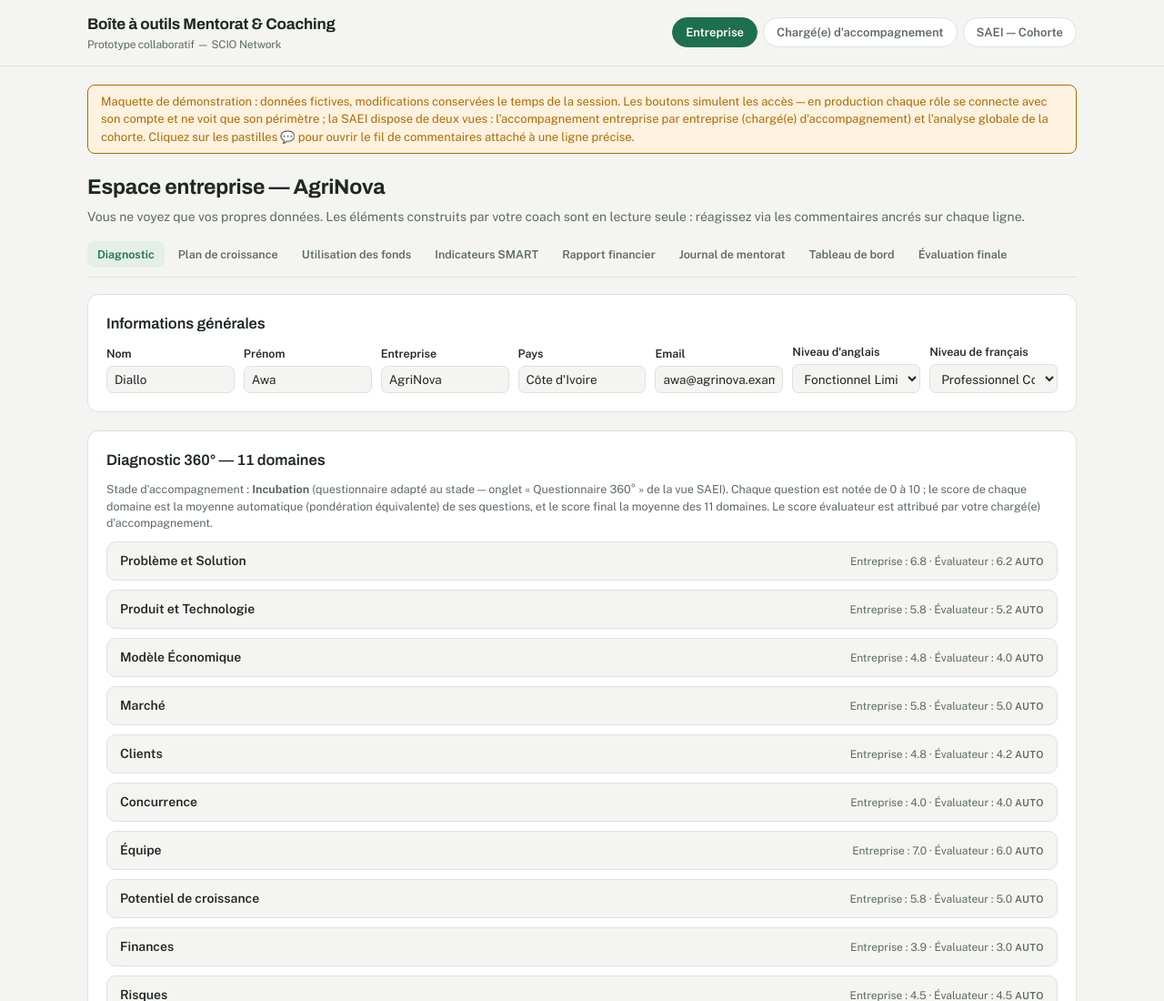
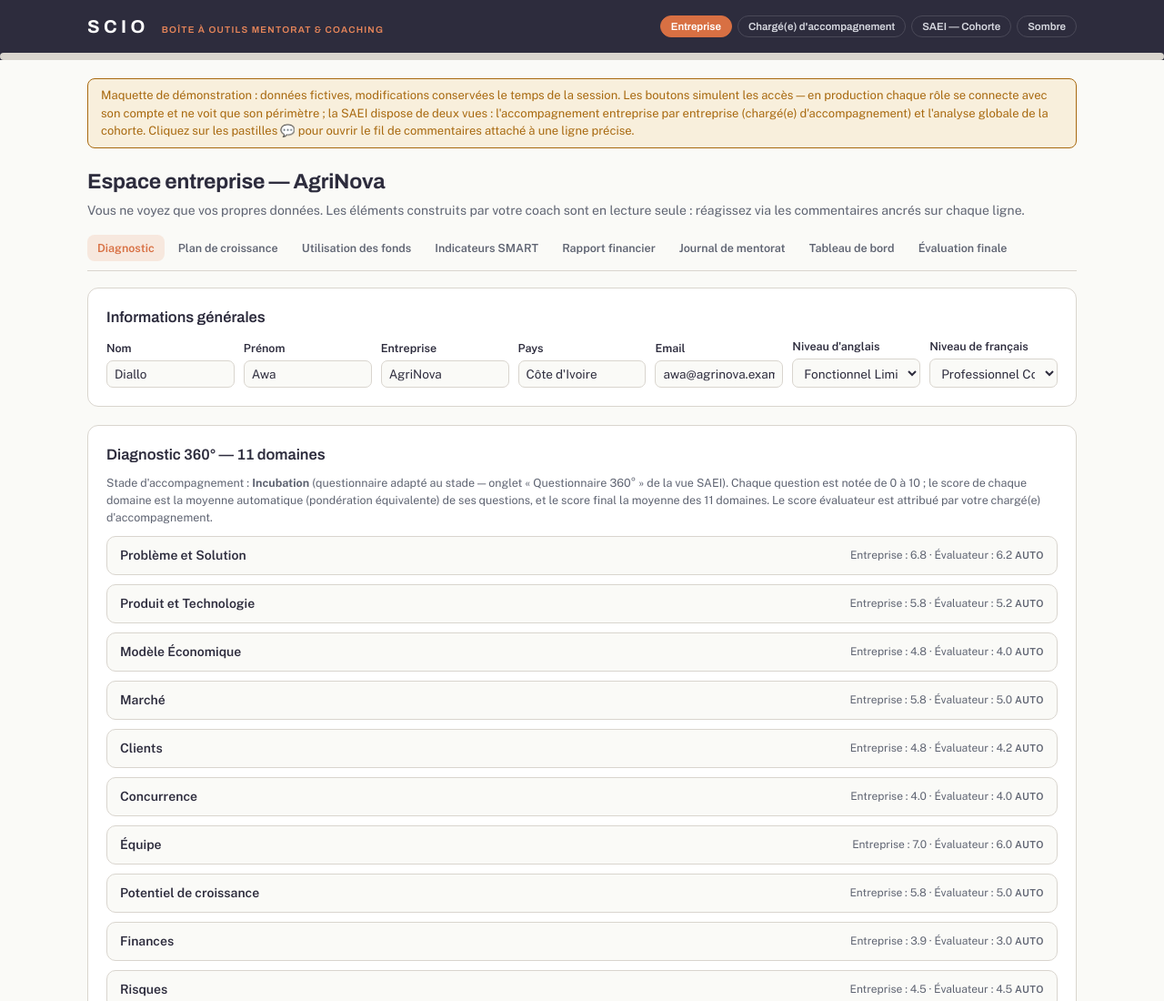
Before and after one commit to loiklialy/toolbox-M-C-scio-prototype, a plain HTML site: page index.html in a window 1280 px wide. Shown: the top 1100 px of the page at 91% size. Drawn offline with nearby package versions, Linux system fonts and the light colour scheme.

Commit message:
Identité visuelle unifiée SCIO (alignée sur toolbox-SCIO)
- Palette papier/orange (claire + sombre) du produit unifié,
  couleurs sémantiques (ok/warn/crit) adaptées aux deux thèmes
- Bandeau SCIO : marque, tagline orange, boutons de rôle en pastilles,
  barre d'accent orange
- Bouton Sombre/Clair avec préférence partagée (localStorage scio.theme,
  même domaine github.io que toolbox-SCIO)
- Polices Archivo / Public Sans inchangées

Co-Authored-By: Claude Fable 5 <noreply@anthropic.com>
Claude-Session: https://claude.ai/code/session_01Nm2DLcLvC4KxiYJGxhhKPj

```diff
--- a/index.html
+++ b/index.html
@@ -8,36 +8,34 @@
 <style>
 :root{
   /* Layout: top bar + role switcher, sub-tabs per role, cards; comments anchored per row */
-  --bg:#f4f5f2; --surface:#ffffff; --ink:#1f2823; --muted:#5c6a61; --line:#dde2db;
-  --accent:#1e6f4f; --accent-soft:#e3efe8; --warn:#b26a00; --warn-soft:#fdf2e0;
-  --crit:#b3372f; --crit-soft:#fbe8e6; --ok:#1e6f4f; --ok-soft:#e3efe8;
+  --bg:#FAFAF7; --surface:#FFFFFF; --ink:#2D2C3D; --muted:#5F6472; --line:#D9D5CE;
+  --accent:#D87043; --accent-soft:#F7E8DE; --warn:#A8690F; --warn-soft:#F8EFDC;
+  --crit:#B3372F; --crit-soft:#FBE8E6; --ok:#1E7F4F; --ok-soft:#E4F0E8;
+  --navy:#2D2C3D; --focus:#1F6FEB;
   --font-display:"Archivo","Segoe UI",system-ui,sans-serif;
   --font-body:"Public Sans","Segoe UI",system-ui,sans-serif;
 }
-@media (prefers-color-scheme: dark){
-  :root:not([data-theme="light"]){
-    --bg:#161a17; --surface:#1f2521; --ink:#e8ece8; --muted:#9faba2; --line:#323a34;
-    --accent:#52b388; --accent-soft:#24352c; --warn:#e0a24a; --warn-soft:#38301f;
-    --crit:#e07a70; --crit-soft:#3a2523; --ok:#52b388; --ok-soft:#24352c;
-    color-scheme: dark;
-  }
-}
 :root[data-theme="dark"]{
-  --bg:#161a17; --surface:#1f2521; --ink:#e8ece8; --muted:#9faba2; --line:#323a34;
-  --accent:#52b388; --accent-soft:#24352c; --warn:#e0a24a; --warn-soft:#38301f;
-  --crit:#e07a70; --crit-soft:#3a2523; --ok:#52b388; --ok-soft:#24352c;
+  --bg:#1B1A24; --surface:#232230; --ink:#F2F0EC; --muted:#B7BAC4; --line:#3C3B4A;
+  --accent:#E8865A; --accent-soft:#3A2A22; --warn:#D9A05B; --warn-soft:#332B1C;
+  --crit:#E07A70; --crit-soft:#342020; --ok:#5CBE8F; --ok-soft:#22312A;
+  --navy:#15141D;
   color-scheme: dark;
 }
 *{box-sizing:border-box}
 html,body{margin:0;padding:0}
 body{background:var(--bg);color:var(--ink);font-family:var(--font-body);font-size:15px;line-height:1.5}
 .wrap{max-width:1120px;margin:0 auto;padding:0 16px 64px}
-header.top{position:sticky;top:0;z-index:10;background:var(--bg);border-bottom:1px solid var(--line);margin-bottom:20px}
+header.top{position:sticky;top:0;z-index:10;background:var(--navy);color:#fff;margin-bottom:0}
+.bar{height:3px;background:var(--accent);margin-bottom:20px}
+.brandrow{display:flex;align-items:baseline;gap:14px;flex-wrap:wrap}
+.ghost{background:transparent;color:#D7D9E0;border:1px solid #4A4958;border-radius:999px;font-family:var(--font-display);font-size:.72rem;padding:5px 11px;cursor:pointer}
+.ghost:hover{border-color:#D7D9E0}
 .top-inner{max-width:1120px;margin:0 auto;padding:14px 16px;display:flex;flex-wrap:wrap;gap:12px;align-items:center;justify-content:space-between}
-.brand{font-family:var(--font-display);font-weight:700;font-size:17px;letter-spacing:-.01em}
-.brand small{display:block;font-family:var(--font-body);font-weight:400;font-size:12px;color:var(--muted)}
+.brand{font-family:var(--font-display);font-weight:700;letter-spacing:.22em;font-size:1.25rem;color:#fff}
+.tagline{font-family:var(--font-display);font-weight:600;font-size:.63rem;letter-spacing:.12em;text-transform:uppercase;color:#E8865A}
 .roles{display:flex;gap:6px;flex-wrap:wrap}
-.roles button{font-family:var(--font-body);font-weight:600;font-size:13px;padding:8px 14px;border-radius:99px;border:1px solid var(--line);background:var(--surface);color:var(--muted);cursor:pointer}
+.roles button{font-family:var(--font-display);font-weight:600;font-size:.72rem;padding:5px 11px;border-radius:999px;border:1px solid #4A4958;background:transparent;color:#D7D9E0;cursor:pointer}
 .roles button:focus-visible{outline:2px solid var(--accent);outline-offset:2px}
 .roles button.active{background:var(--accent);border-color:var(--accent);color:#fff}
 .demo-note{background:var(--warn-soft);color:var(--warn);border:1px solid var(--warn);border-radius:8px;padding:8px 14px;font-size:13px;margin-bottom:20px}
@@ -121,13 +119,15 @@ ul{padding-left:20px;margin:8px 0}
 <body>
 <header class="top">
   <div class="top-inner">
-    <div class="brand">Boîte à outils Mentorat &amp; Coaching<small>Prototype collaboratif — SCIO Network</small></div>
+    <div class="brandrow"><span class="brand">SCIO</span><span class="tagline">Boîte à outils Mentorat &amp; Coaching</span></div>
     <nav class="roles" aria-label="Changer de rôle">
       <button id="rb-ent" class="active" onclick="setRole('ent')">Entreprise</button>
       <button id="rb-coach" onclick="setRole('coach')">Chargé(e) d'accompagnement</button>
       <button id="rb-saei" onclick="setRole('saei')">SAEI — Cohorte</button>
+      <button class="ghost" id="themeBtn" type="button">Sombre</button>
     </nav>
   </div>
+  <div class="bar"></div>
 </header>
 <div class="wrap">
 <div class="demo-note">Maquette de démonstration : données fictives, modifications conservées le temps de la session. Les boutons simulent les accès — en production chaque rôle se connecte avec son compte et ne voit que son périmètre ; la SAEI dispose de deux vues : l'accompagnement entreprise par entreprise (chargé(e) d'accompagnement) et l'analyse globale de la cohorte. Cliquez sur les pastilles 💬 pour ouvrir le fil de commentaires attaché à une ligne précise.</div>
@@ -1069,6 +1069,15 @@ function financeurHTML(){
 }
 function renderSaei(){ document.getElementById("saei-content").innerHTML=financeurHTML(); }
 
+let THEME="light";
+try{const _t=localStorage.getItem("scio.theme");if(_t==="dark"||_t==="light")THEME=_t;else if(window.matchMedia&&window.matchMedia("(prefers-color-scheme: dark)").matches)THEME="dark";}catch(e){}
+function applyTheme(){
+  if(THEME==="dark")document.documentElement.setAttribute("data-theme","dark");
+  else document.documentElement.removeAttribute("data-theme");
+  const b=document.getElementById("themeBtn");if(b)b.textContent=THEME==="dark"?"Clair":"Sombre";
+}
+document.getElementById("themeBtn").onclick=function(){THEME=THEME==="dark"?"light":"dark";try{localStorage.setItem("scio.theme",THEME);}catch(e){}applyTheme();};
+applyTheme();
 renderRole();
 </script>
 </body>
```
